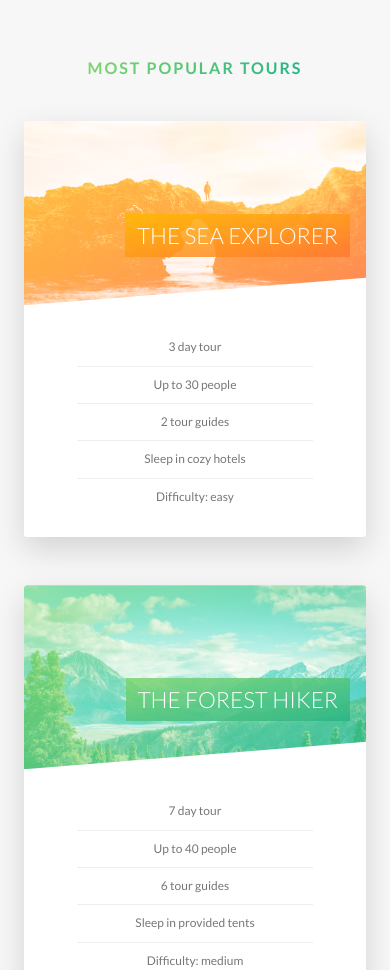
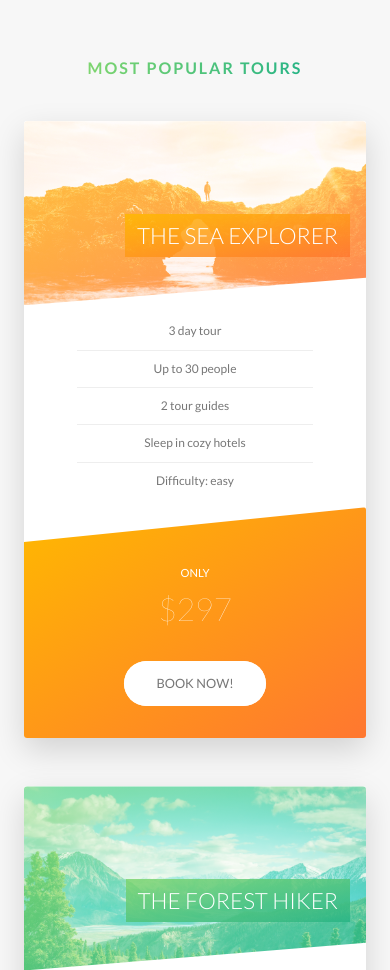
Before and after one commit to Tmoyni/Natours, a website: page index.html in a window 390 px wide. Shown: the part 2367-3337 px from the top of the page. Drawn offline with Linux system fonts and the light colour scheme.

Commit message:
added media query to card, form and story elements

```diff
--- a/sass/components/_card.scss
+++ b/sass/components/_card.scss
@@ -155,4 +155,51 @@
         font-size: 6rem;
         font-weight: 100;
     }
+
+    @include respond(tab-port) {
+        //FUNCTIONALITY
+        height: auto;
+        border-radius: 3px;
+        background-color: $color-white;
+        box-shadow: 0 1.5rem 4rem rgba($color-black, .15);
+
+
+        &__side {
+            height: auto;
+            position: relative;
+            box-shadow: none;
+
+            &--back {
+                transform: rotateY(0);
+                clip-path: polygon(0 15%, 100% 0, 100% 100%, 0 100%);
+            }
+        }
+
+        &:hover &__side--front {
+            transform: rotateY(0);
+        }
+
+        &__details {
+            padding: 1rem 3rem;
+        }
+
+        //BACK SIDE STYLING
+
+        &__cta {
+            position: relative;
+            top: 0%;
+            left: 0;
+            transform: translate(0);
+            width: 100%;
+            padding: 7rem 4rem 4rem 4rem;
+        }
+
+        &__price-box {
+            margin-bottom: 3rem;
+        }
+
+        &__price-value {
+            font-size: 4rem;
+        }
+    }
 }
--- a/sass/components/_form.scss
+++ b/sass/components/_form.scss
@@ -15,6 +15,10 @@
         border: none;
         display: block;
         transition: all .3s;
+
+        @include respond(tab-port) {
+            width: 100%;
+        }
 
         &:focus {
             outline: none;
@@ -49,6 +53,11 @@
     &__radio-group {
         width: 49%;
         display: inline-block;
+
+        @include respond(tab-port) {
+            width: 100%;
+            margin-bottom: 2rem;
+        }
     }
 
     &__radio-input {
--- a/sass/components/_story.scss
+++ b/sass/components/_story.scss
@@ -9,6 +9,17 @@
     font-size: $default-font-size;
     transform: skewX(-12deg);
 
+    @include respond(tab-port) {
+        width: 100%;
+        padding: 4rem;
+        padding-left: 7rem;
+    }
+
+    @include respond(phone) {
+        transform: skewX(0);
+
+    }
+
     &__shape {
         width: 15rem;
         height: 15rem;
@@ -19,6 +30,10 @@
         clip-path: circle(50% at 50% 50%);
         transform: translateX(-3rem) skewX(12deg);
         position: relative;
+
+        @include respond(phone) {
+            transform: translateX(-3rem) skewX(0);
+        }
     }
 
     &__img {
@@ -30,6 +45,9 @@
 
     &__text {
         transform: skewX(12deg);
+        @include respond(phone) {
+            transform: skewX(0);
+        }
     }
 
     &__caption {
--- a/sass/pages/_home.scss
+++ b/sass/pages/_home.scss
@@ -62,10 +62,36 @@
     background-size: 100%;
     border-radius: 3px;
     box-shadow: 0 1.5rem 4rem rgba($color-black, .2);
-    height: 50rem;
+
+    @include respond(tab-land) {
+        background-image: linear-gradient(105deg,
+        rgba($color-white, .9) 0%,
+        rgba($color-white, .9) 65%,
+        transparent 65%),
+        url(../img/nat-10.jpg);
+        background-size: cover;
+
+    }
+
+    @include respond(tab-port) {
+        background-image: linear-gradient(to right,
+        rgba($color-white, .9) 0%,
+        rgba($color-white, .9) 100%),
+        url(../img/nat-10.jpg);
+        background-size: cover;
+
+    }
 
     &__form {
         width: 50%;
         padding: 6rem;
+
+        @include respond(tab-land) {
+            width: 65%;
+        }
+
+        @include respond(tab-port) {
+            width: 100%;
+        }
     }
 }
```
Also changed, not shown: css/style.css.
